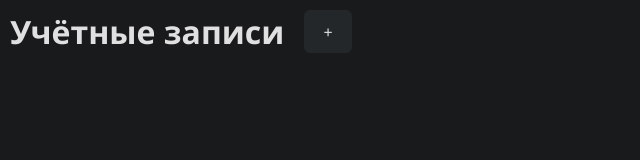
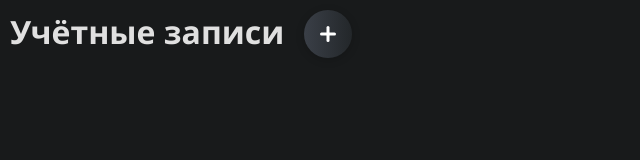
Before and after one commit to HasanovDoc/vue-accounts-dashboard, a Vue app: page / in a window 1280 px wide. Shown: the top 160 px of the page, without its empty margins (0-640 px from the left). Built offline with nearby package versions, Linux system fonts and the light colour scheme.

Commit message:
styled add-btn

```diff
--- a/src/components/AccountList.vue
+++ b/src/components/AccountList.vue
@@ -2,7 +2,7 @@
   <div class="account-list-container">
     <div class="account-title">
       <h1>Учётные записи</h1>
-      <button @click="addAndFocus" class="add-btn">+</button>
+      <button @click="addAndFocus" class="add-btn"></button>
     </div>
     <div class="account-list">
       <div v-for="account in accounts" :key="account.id" class="list_item">
@@ -53,7 +53,70 @@ const addAndFocus = async () => {
 }
 
 .add-btn {
+  background: linear-gradient(90deg, #3a3f47 0%, #23272a 100%);
+  color: #fff;
+  border: none;
+  border-radius: 50%;
+  width: 48px;
+  height: 48px;
+  font-weight: bold;
+  line-height: 1;
+  box-shadow: 0 2px 8px rgba(0,0,0,0.18);
+  display: flex;
+  align-items: center;
+  justify-content: center;
+  cursor: pointer;
+  position: relative;
+  transition: background 0.2s, box-shadow 0.2s, transform 0.1s;
 
+  &::after {
+    content: '';
+    display: block;
+    width: 22px;
+    height: 22px;
+    position: absolute;
+    left: 50%;
+    top: 50%;
+    transform: translate(-50%, -50%);
+    background: none;
+  }
+
+  &::before {
+    content: '';
+    position: absolute;
+    left: 50%;
+    top: 50%;
+    width: 16px;
+    height: 3px;
+    background: #fff;
+    border-radius: 2px;
+    transform: translate(-50%, -50%);
+  }
+
+  &::after {
+    content: '';
+    position: absolute;
+    left: 50%;
+    top: 50%;
+    width: 3px;
+    height: 16px;
+    background: #fff;
+    border-radius: 2px;
+    transform: translate(-50%, -50%);
+  }
+
+  &:hover, &:focus {
+    background: linear-gradient(90deg, #4e5666 0%, #31363b 100%);
+    box-shadow: 0 4px 16px rgba(0,0,0,0.22);
+    transform: scale(1.08);
+    outline: none;
+  }
+
+  &:active {
+    background: #23272a;
+    color: #b0b0b0;
+    transform: scale(0.97);
+  }
 }
 
 .account-list {
```
